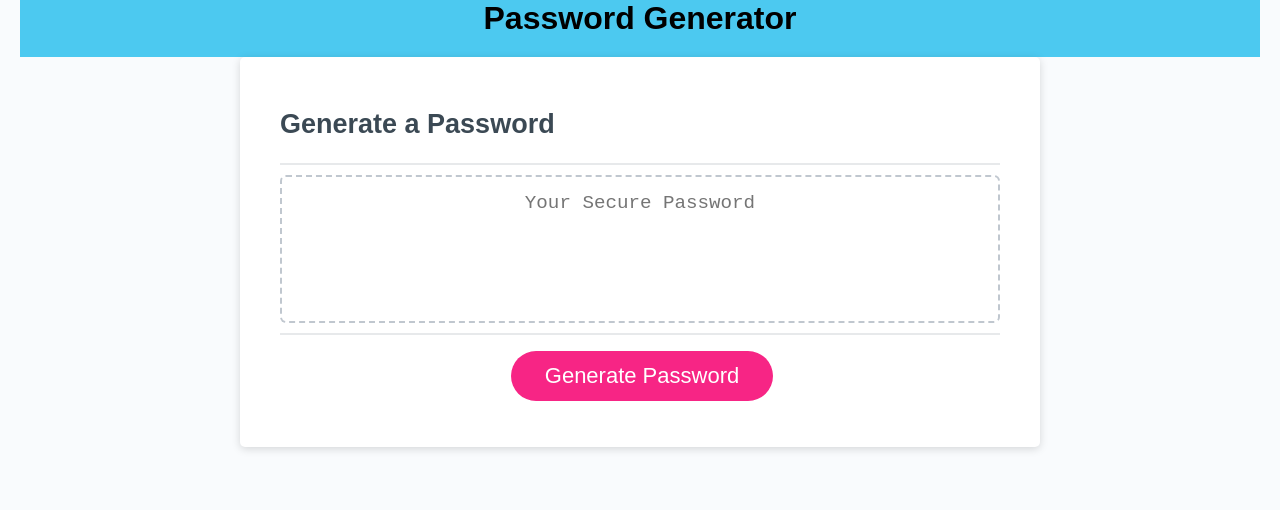
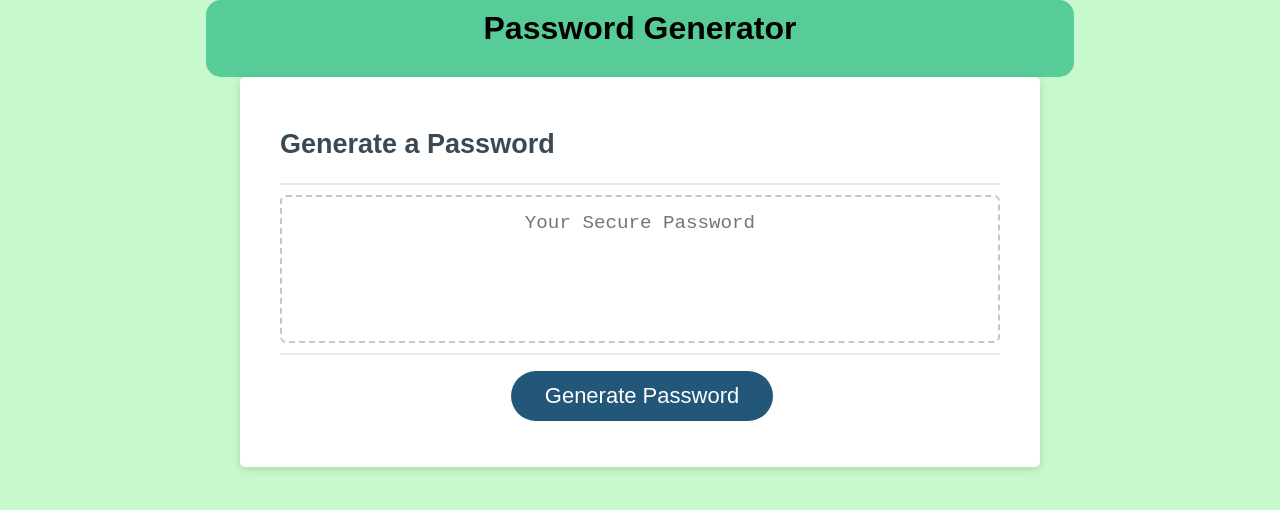
Before and after one commit to alexgeis/JS-Password-Generator, a plain HTML site: page index.html in a window 1280 px wide. Drawn offline with Linux system fonts and the light colour scheme.

Commit message:
update color scheme to green hues

```diff
--- a/Assets/css/style.css
+++ b/Assets/css/style.css
@@ -14,7 +14,7 @@ body,
 
 body {
   font-family: sans-serif;
-  background-color: #f9fbfd;
+  background-color: #c7f9cc;
 }
 
 .wrapper {
@@ -27,12 +27,15 @@ header {
   text-align: center;
   padding: 20px;
   padding-top: 0px;
-  background-color: #4cc9f0;
+  background-color: #57cc99;
+  width: 70%;
+  margin: 0 auto;
+  border-radius: 15px;
 }
 
 h1 {
   margin:0;
-  padding:0;
+  padding:10px 0;
 }
 
 .card {
@@ -79,7 +82,7 @@ h1 {
 
 .btn {
   border: none;
-  background-color: #f72585;
+  background-color: #22577a;
   border-radius: 25px;
   box-shadow: rgba(0, 0, 0, 0.1) 0px 1px 6px 0px rgba(0, 0, 0, 0.2) 0px 1px 1px
     0px;
```
